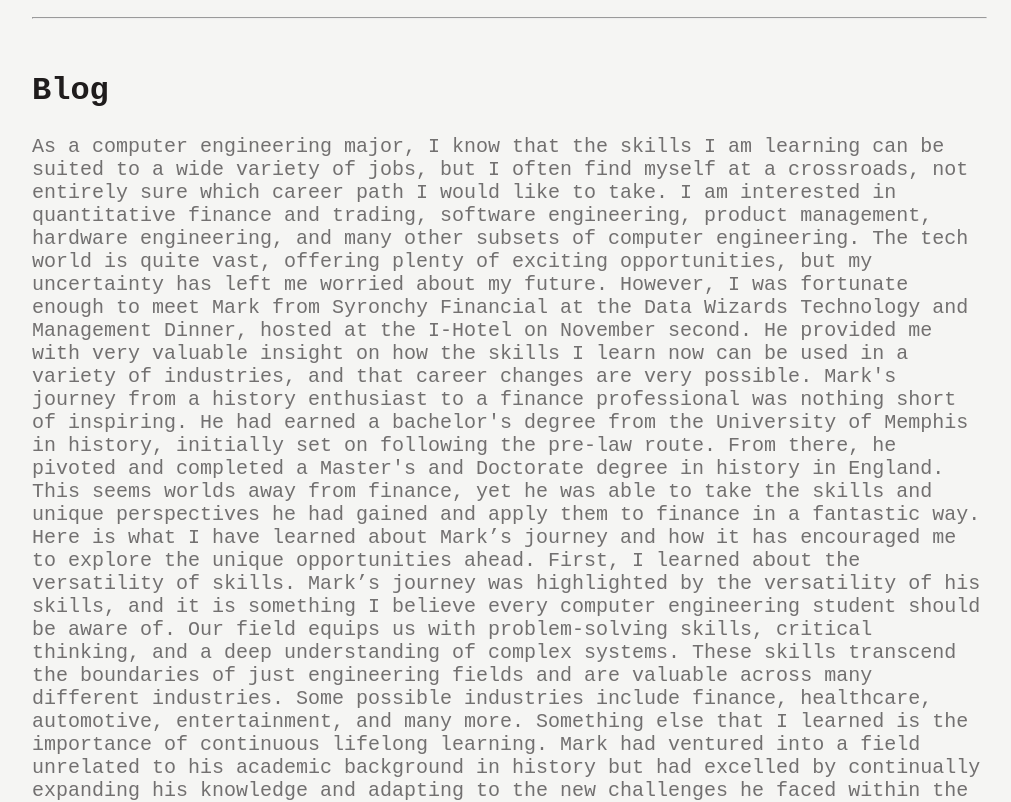
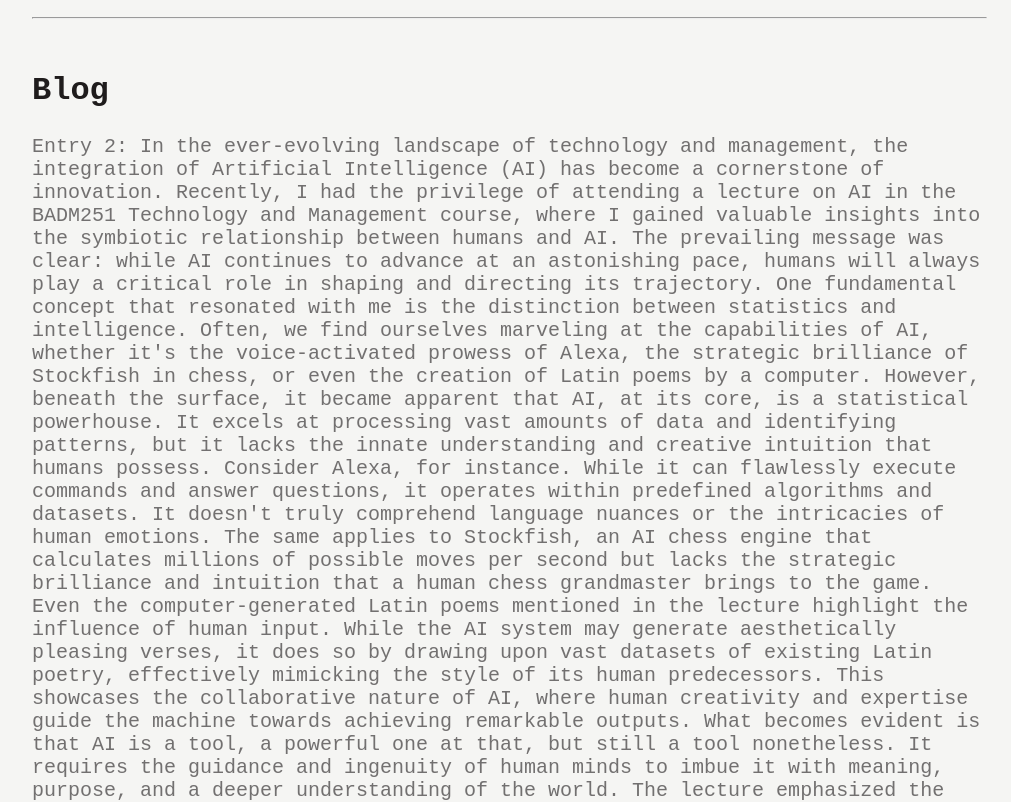
Before and after one commit to maxkrieger04/maxkrieger04.github.io, a plain HTML site: page index.html in a window 1280 px wide. Shown: the part 1860-2662 px from the top of the page, without its empty margins (268-1279 px from the left). Drawn offline with Linux system fonts and the light colour scheme.

Commit message:
Update index.html

```diff
--- a/index.html
+++ b/index.html
@@ -125,7 +125,40 @@
     <div id="Blog" style="margin-left: 25px;">
         <h2 style="color:rgb(31, 28, 28);font-family: Courier New, Monospace;">Blog</h2>
          <p style="font-size: 1.25em; color:rgb(114, 112, 112);font-family: Courier New, Monospace;">
-As a computer engineering major, I know that the skills I am learning can be suited to a wide variety of jobs, but I often find myself at a crossroads, not entirely sure which career path I would like to take. I am interested in quantitative finance and trading, software engineering, product management, hardware engineering, and many other subsets of computer engineering. The tech world is quite vast, offering plenty of exciting opportunities, but my uncertainty has left me worried about my future. However, I was fortunate enough to meet Mark from Syronchy Financial at the Data Wizards Technology and Management Dinner, hosted at the I-Hotel on November second. He provided me with very valuable insight on how the skills I learn now can be used in a variety of industries, and that career changes are very possible.
+Entry 2: In the ever-evolving landscape of technology and management, the integration of Artificial Intelligence (AI) has become a cornerstone of innovation. Recently, I had the privilege of attending a lecture on AI in the BADM251 Technology and Management course, where I gained valuable insights into the symbiotic relationship between humans and AI. The prevailing message was clear: while AI continues to advance at an astonishing pace, humans will always play a critical role in shaping and directing its trajectory.
+
+One fundamental concept that resonated with me is the distinction between statistics and intelligence. Often, we find ourselves marveling at the capabilities of AI, whether it's the voice-activated prowess of Alexa, the strategic brilliance of Stockfish in chess, or even the creation of Latin poems by a computer. However, beneath the surface, it became apparent that AI, at its core, is a statistical powerhouse. It excels at processing vast amounts of data and identifying patterns, but it lacks the innate understanding and creative intuition that humans possess.
+
+Consider Alexa, for instance. While it can flawlessly execute commands and answer questions, it operates within predefined algorithms and datasets. It doesn't truly comprehend language nuances or the intricacies of human emotions. The same applies to Stockfish, an AI chess engine that calculates millions of possible moves per second but lacks the strategic brilliance and intuition that a human chess grandmaster brings to the game.
+
+Even the computer-generated Latin poems mentioned in the lecture highlight the influence of human input. While the AI system may generate aesthetically pleasing verses, it does so by drawing upon vast datasets of existing Latin poetry, effectively mimicking the style of its human predecessors. This showcases the collaborative nature of AI, where human creativity and expertise guide the machine towards achieving remarkable outputs.
+
+What becomes evident is that AI is a tool, a powerful one at that, but still a tool nonetheless. It requires the guidance and ingenuity of human minds to imbue it with meaning, purpose, and a deeper understanding of the world. The lecture emphasized the importance of humans in defining the goals, ethics, and societal impacts of AI applications.
+
+In the realm of technology and management, recognizing the limitations of AI is crucial for making informed decisions. Understanding that AI is fundamentally statistical, not intelligent, reinforces the need for human involvement in critical decision-making processes. This doesn't diminish the significance of AI; rather, it underscores the complementary relationship between artificial and human intelligence.
+
+As we continue to witness the rapid advancement of AI, it is essential to remain mindful of the human touch in its development and deployment. Our ability to infuse AI with creativity, ethical considerations, and a deep understanding of human experiences ensures that it serves as a force for good, enhancing our capabilities rather than replacing them.
+
+In conclusion, the BADM251 Technology and Management lecture provided valuable insights into the dynamic interplay between AI and human intelligence. While AI excels at statistics, it is human intelligence that guides its purpose and ensures its responsible integration into our lives. As we navigate the future of technology, let us embrace the collaborative potential of AI and human ingenuity, recognizing that together, we can achieve unprecedented feats.
+
+
+
+
+
+
+
+
+
+
+
+
+
+
+
+
+
+
+Entry 1: As a computer engineering major, I know that the skills I am learning can be suited to a wide variety of jobs, but I often find myself at a crossroads, not entirely sure which career path I would like to take. I am interested in quantitative finance and trading, software engineering, product management, hardware engineering, and many other subsets of computer engineering. The tech world is quite vast, offering plenty of exciting opportunities, but my uncertainty has left me worried about my future. However, I was fortunate enough to meet Mark from Syronchy Financial at the Data Wizards Technology and Management Dinner, hosted at the I-Hotel on November second. He provided me with very valuable insight on how the skills I learn now can be used in a variety of industries, and that career changes are very possible.
 
 Mark's journey from a history enthusiast to a finance professional was nothing short of inspiring. He had earned a bachelor's degree from the University of Memphis in history, initially set on following the pre-law route. From there, he pivoted and completed a Master's and Doctorate degree in history in England. This seems worlds away from finance, yet he was able to take the skills and unique perspectives he had gained and apply them to finance in a fantastic way. Here is what I have learned about Mark’s journey and how it has encouraged me to explore the unique opportunities ahead.
 
```
